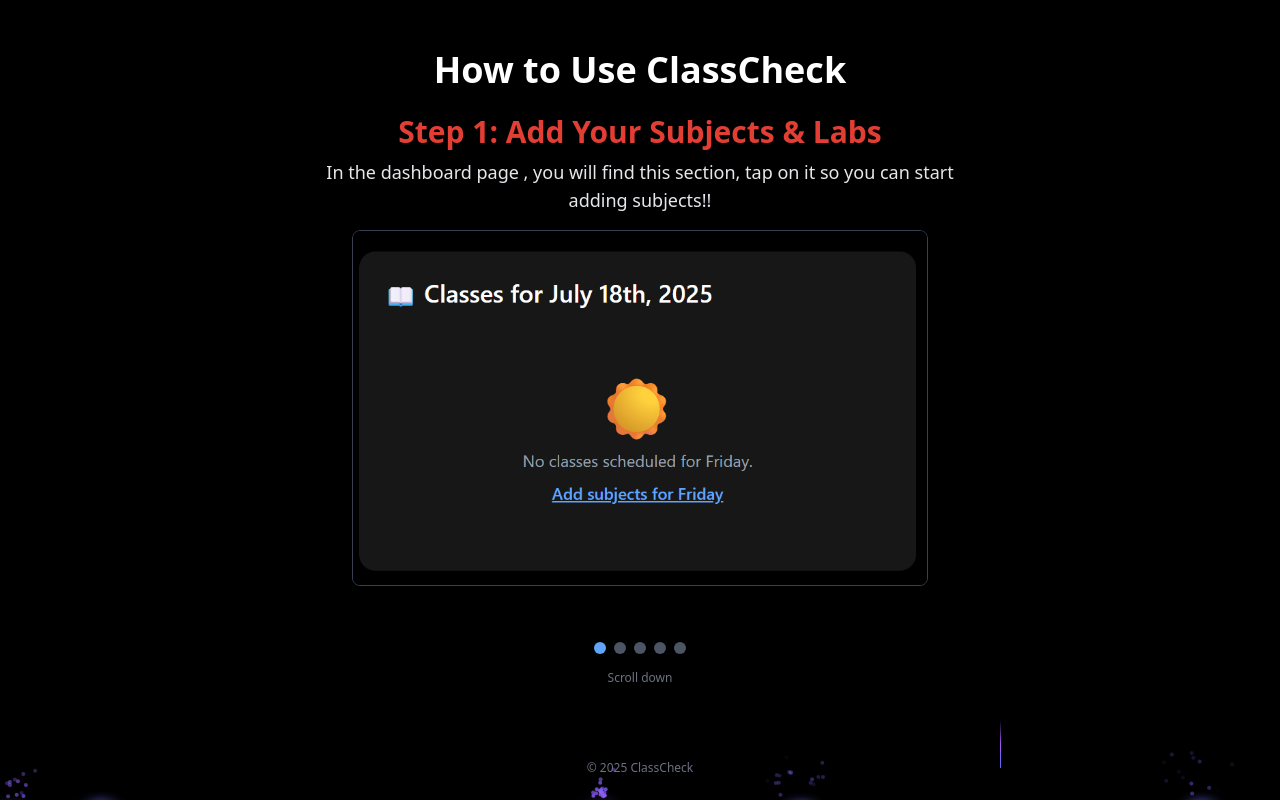
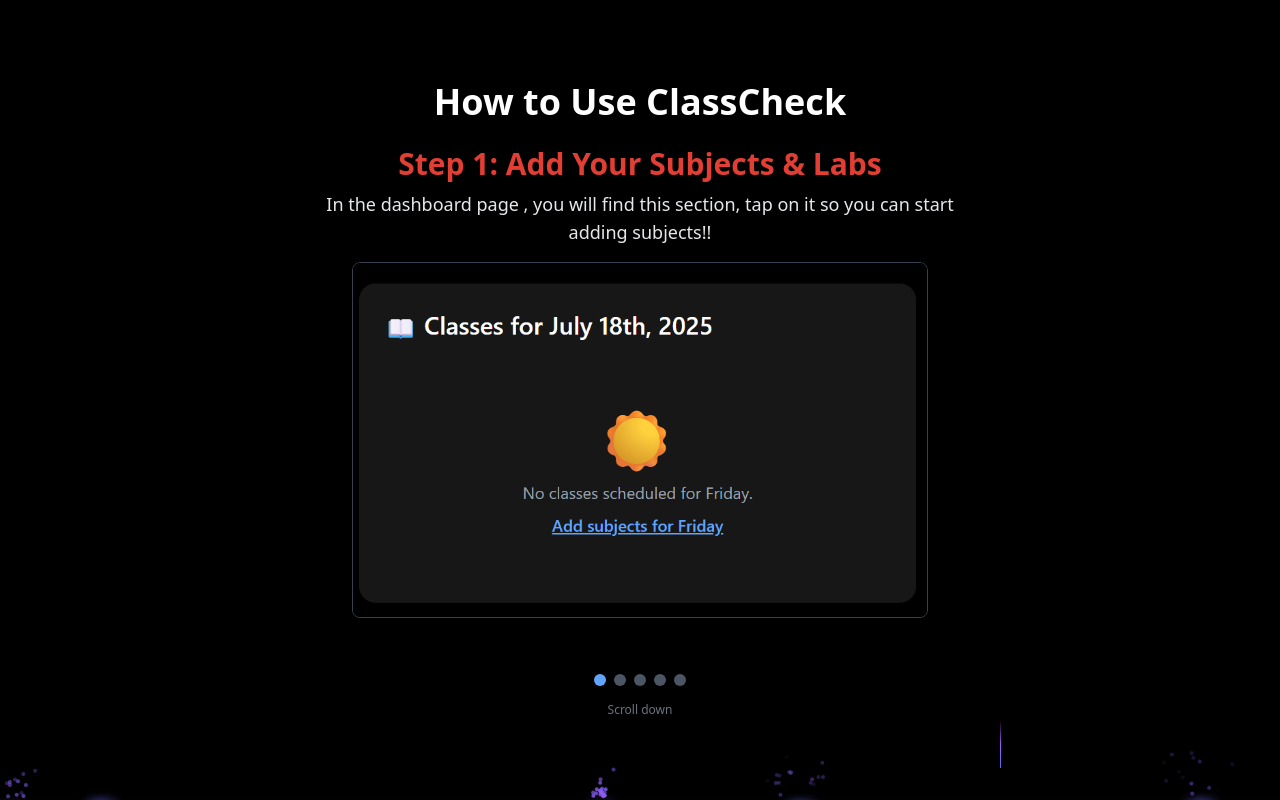
Before and after one commit to HeyMeMukul/ClassCheck, a React (Vite) app: page /howto in a window 1280 px wide. Built offline with nearby package versions, Linux system fonts and the light colour scheme; no server answers; what tailwindcss-3d would draw is missing.

Commit message:
footer removed

```diff
--- a/src/pages/HowTo.tsx
+++ b/src/pages/HowTo.tsx
@@ -310,9 +310,7 @@ const HowTo: React.FC = () => {
           <div className='mt-4 text-center text-xs text-gray-500 block sm:hidden'>Touch to zoom</div>
       </main>
       {/* Footer */}
-      <footer className="text-center text-xs text-gray-500 py-6 relative z-10">
-        © 2025 ClassCheck
-      </footer>
+
     </div>
   );
 };
```
